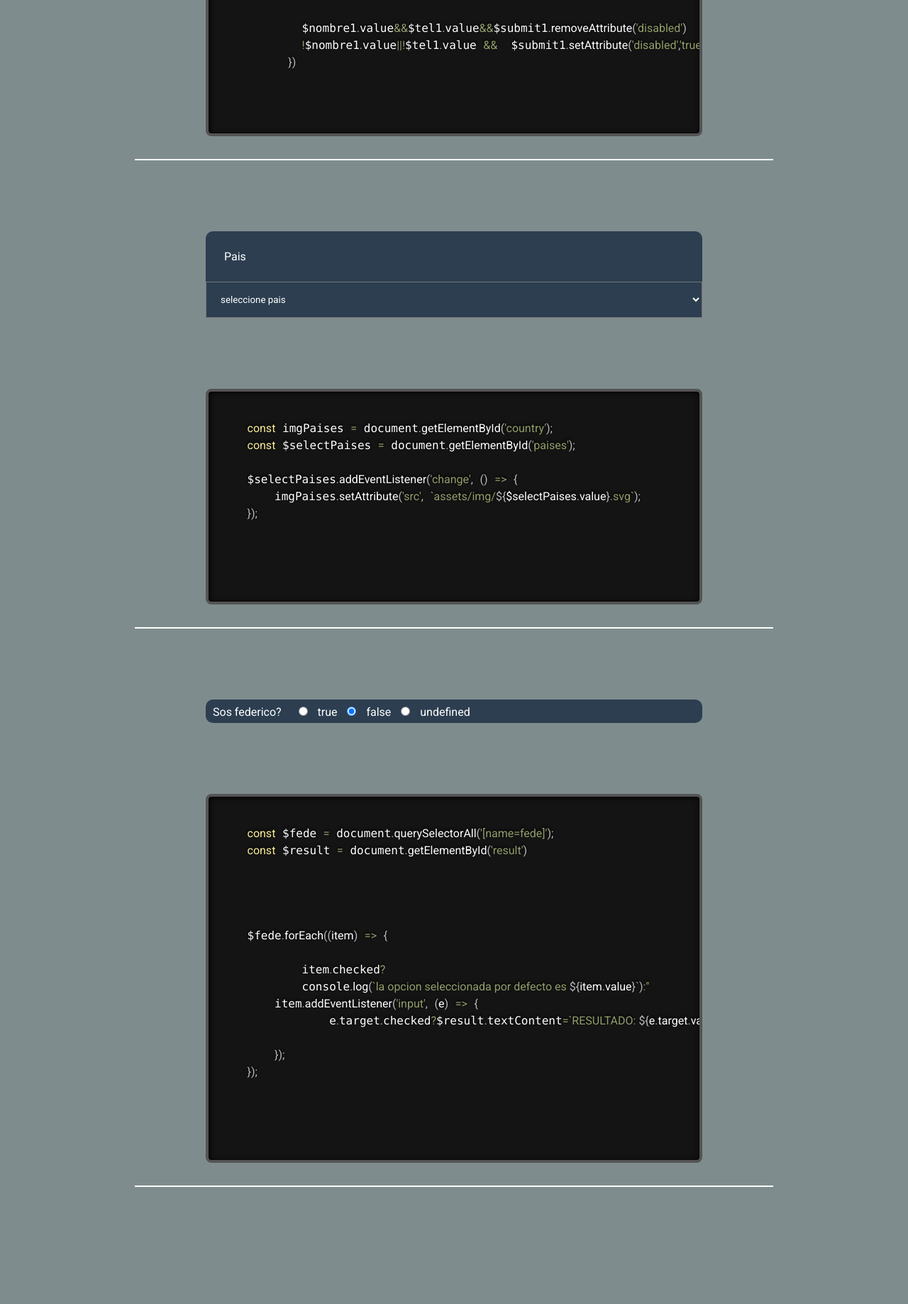
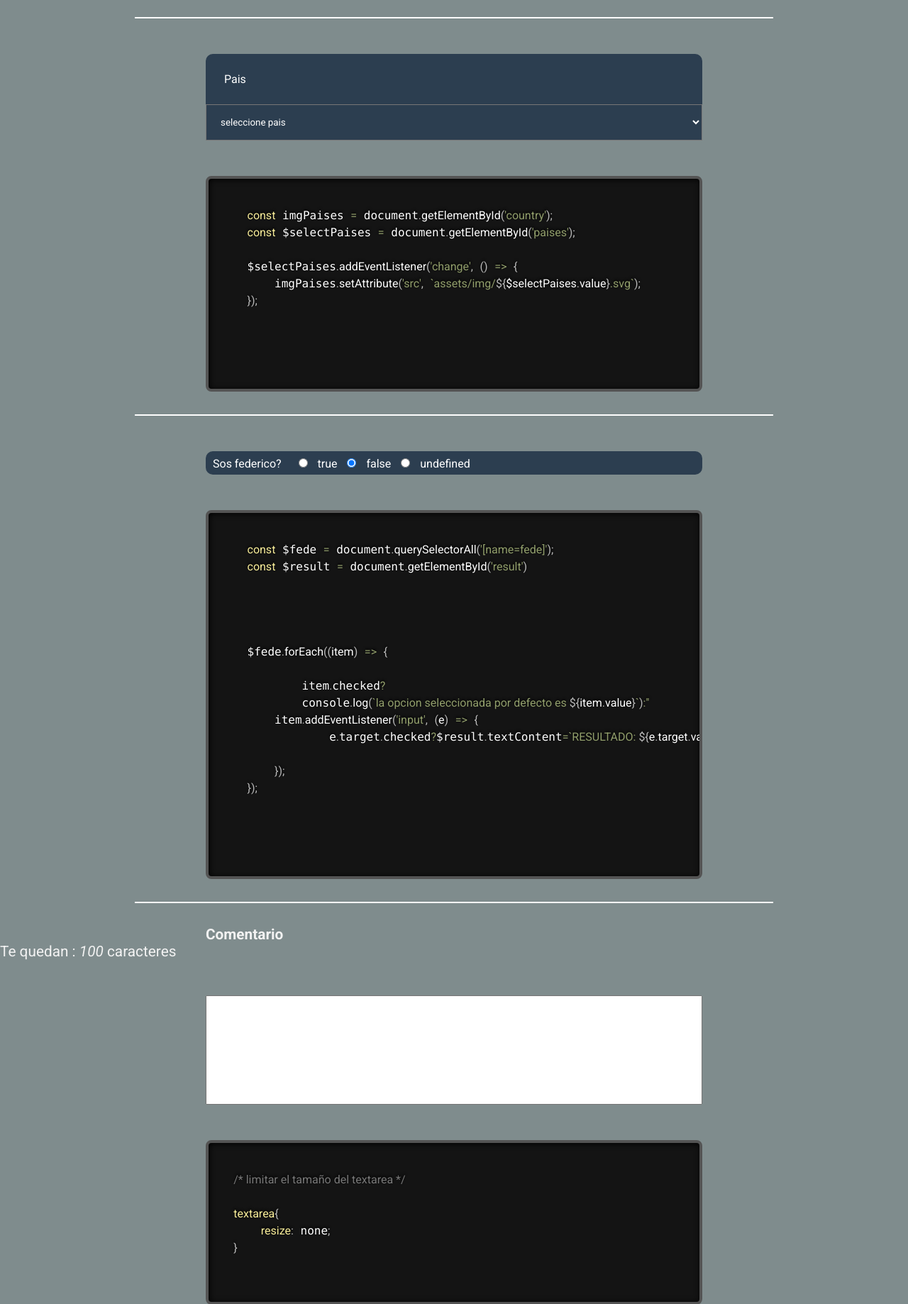
Before and after one commit to facundoaquino/form-validations-Js, a web app: file index.html in a window 1280 px wide. Shown: the part 2100-3938 px from the top of the page at 71% size. Before the commit the page ends 3773 px from the top, so only its background shows below. Run offline with its HTML, style and script files only (its server is not run), Linux system fonts and the light colour scheme; some libraries are stand-ins or nearby versions.

Commit message:
textarea

```diff
--- a/assets/css/styles.css
+++ b/assets/css/styles.css
@@ -12,7 +12,7 @@ body{
 
 
 .form1 , .form2 , .form3 {
-    margin: 100px auto;
+    margin: 50px auto;
     width: 700px;
     background-color: #2c3e50;
     color: white;
@@ -107,3 +107,17 @@ input:focus{
  [type='radio'], span {
      display: inline !important;
  }
+
+  textarea{
+      padding: 1rem;
+      font-weight: 500;
+      color: #2f2f2d;
+      font-size: 1.3rem;
+  }
+
+
+  /* limitar el tamaño del textarea */
+
+  textarea{
+      resize: none;
+  }
--- a/assets/js/main.js
+++ b/assets/js/main.js
@@ -43,7 +43,7 @@ $tel1.addEventListener('keyup', (e) => {
 
 const imgPaises = document.getElementById('country');
 const $selectPaises = document.getElementById('paises');
-
+console.log('id',$selectPaises.getAttribute('id'));
 $selectPaises.addEventListener('change', () => {
 	imgPaises.setAttribute('src', `assets/img/${$selectPaises.value}.svg`);
 });
@@ -65,3 +65,17 @@ $fede.forEach((item) => {
 
 	});
 });
+
+
+/*---------------------- text area ---------------------*/
+const $caracter = document.getElementById('caracter')
+
+const $textArea = document.getElementById('text')
+
+console.log($caracter.textContent!=100);
+$textArea.addEventListener('keydown',(e)=>{
+
+
+	$caracter.textContent = 100 - e.target.value.length
+
+})
--- a/index.html
+++ b/index.html
@@ -176,6 +176,36 @@
 
 		<hr class="separation" />
 
+		<h2 class="coment">Comentario</h2>
+		<span class="coment">Te quedan : <em id="caracter">100</em> </span><span class="coment">  caracteres</span>
+		<section class="form3">
+			<form action="">
+			<textarea maxlength="100" name="" id="text" cols="30" rows="5"></textarea>
+			</form>
+		</section>
+
+		<pre class="precode">
+			<code class="language-css">
+  /* limitar el tamaño del textarea */
+
+  textarea{
+      resize: none;
+  }
+				</code>
+			  </pre>
+			  <pre class="precode">
+				<code class="language-javascript">
+	const $caracter = document.getElementById('caracter')
+	const $textArea = document.getElementById('text')
+
+	$textArea.addEventListener('keydown',(e)=>{
+
+	$caracter.textContent = 100 - e.target.value.length
+
+	})
+					</code>
+				  </pre>
+
 
 		<script src="https://kit.fontawesome.com/389c8e1dce.js" crossorigin="anonymous"></script>
 		<script src="assets/js/prism.js"></script>
```
